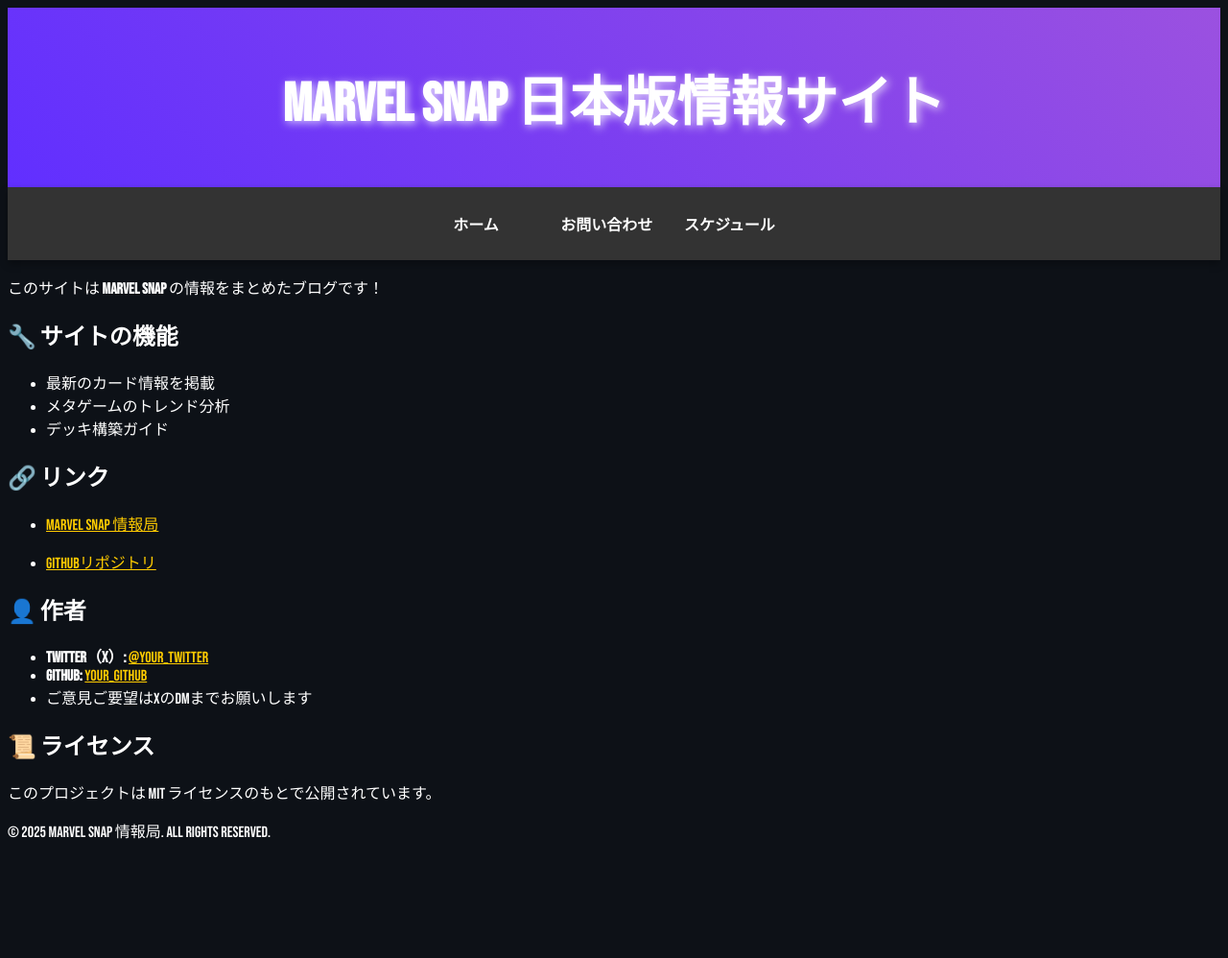
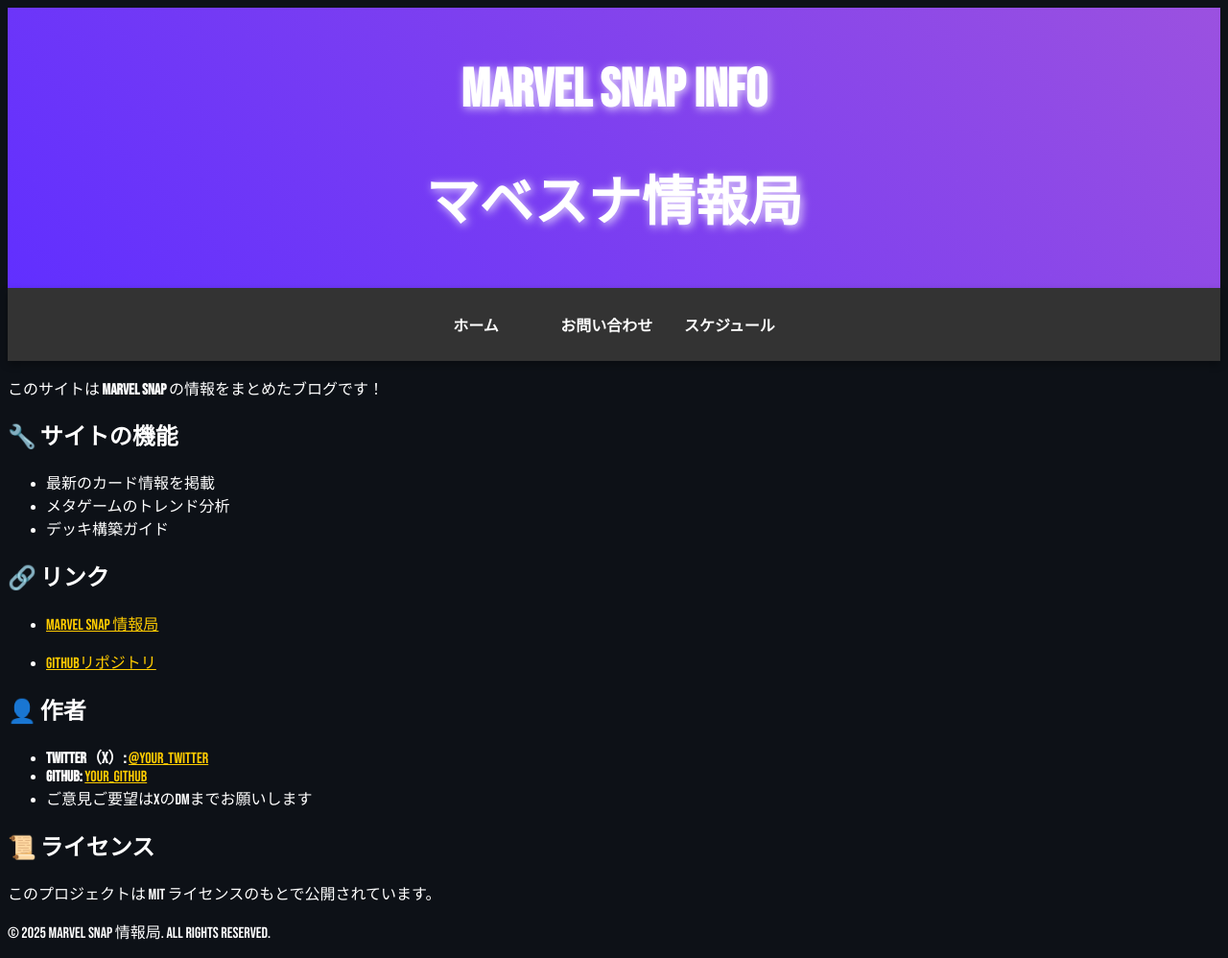
Before and after one commit to marvel-otaku/marvelsnap.github.io, a Jekyll site: the page built from README.md, in a window 1280 px wide. Shown: the whole page at 96% size. Built offline with Jekyll 4.4.1, drawn with Linux system fonts in a browser that asks for light colours; our own code applies the rules of GitHub Pages for plain Markdown files; before the commit the page ends 900 px from its top, so only the background shows below that.

Commit message:
Update default.html

```diff
--- a/_layouts/default.html
+++ b/_layouts/default.html
@@ -13,7 +13,8 @@
 
 <body>
   <header class="header">
-    <h1>Marvel Snap 日本版情報サイト</h1>
+    <h1>MARVEL SNAP INFO</h1>
+    <h1>マベスナ情報局</h1>
   </header>
 
 
```
